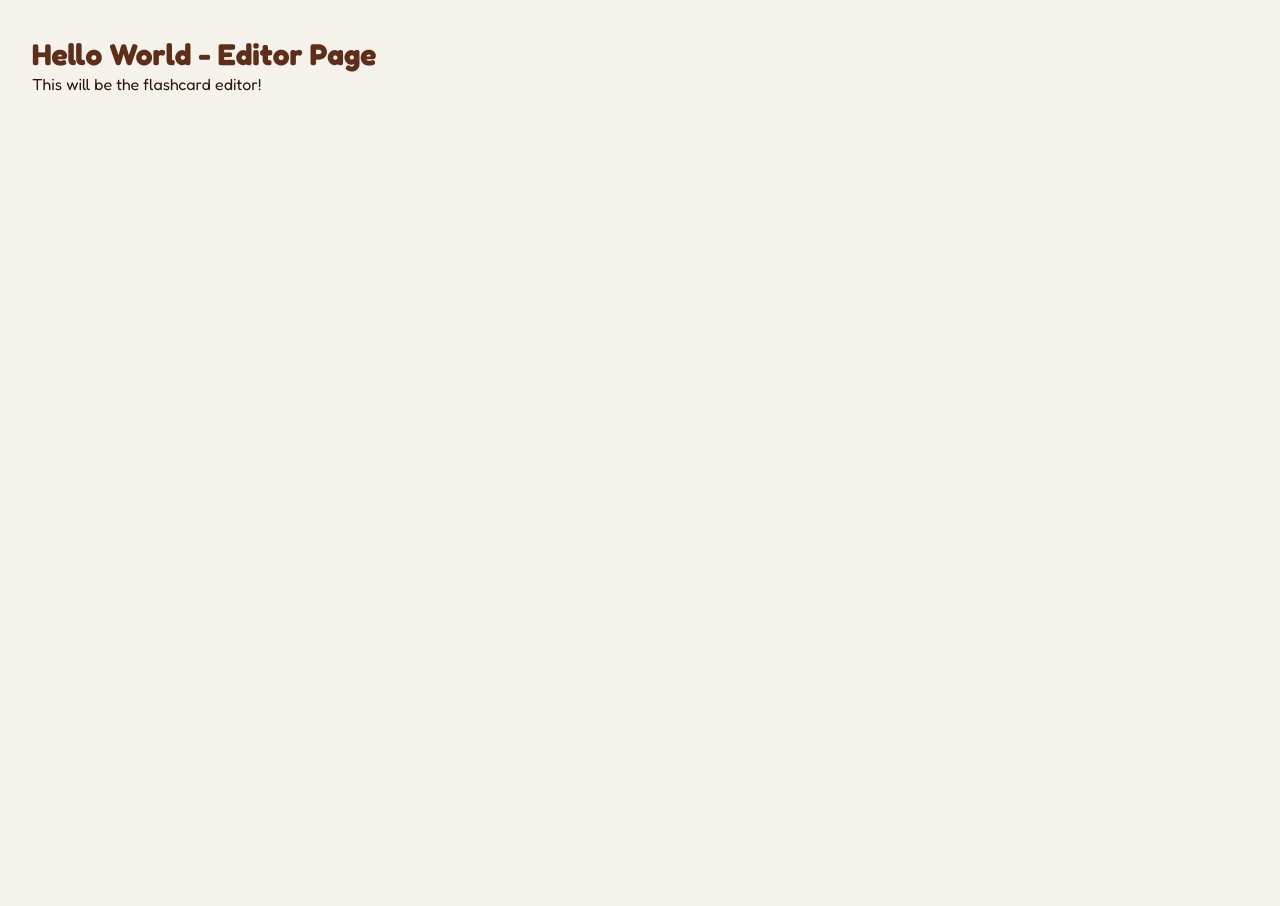
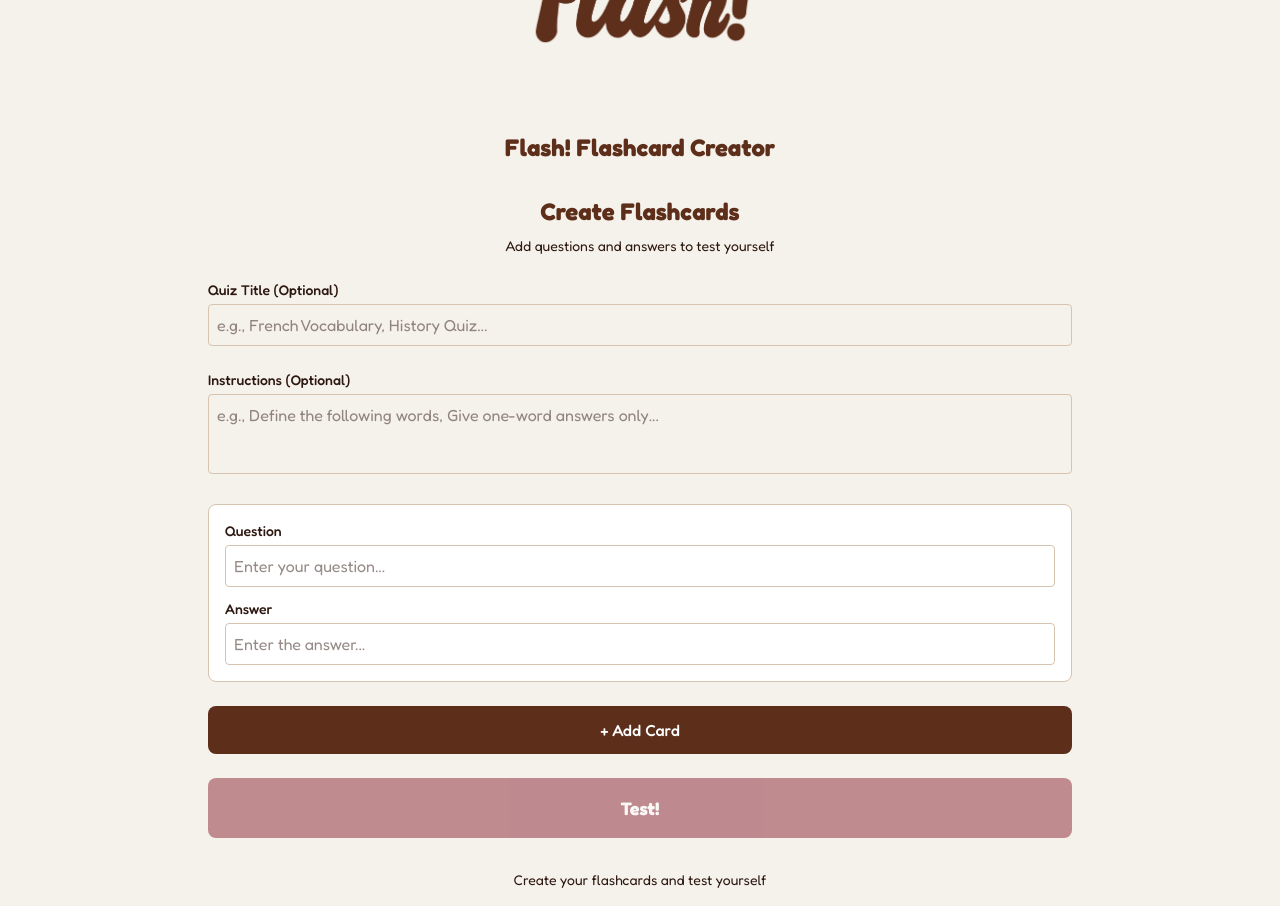
Before and after one commit to GeorgeTownley/Flash, a Next.js app: page /editor in a window 1280 px wide. Shown: the part 140-1046 px from the top of the page. Before the commit the page ends 800 px from the top, so only its background shows below. Built offline with nearby package versions, Linux system fonts and the light colour scheme.

Commit message:
restructure and improve flashcards and coordinator

```diff
--- /dev/null
+++ b/src/app/components/AddCardButton.tsx
@@ -0,0 +1,17 @@
+"use client";
+
+interface AddCardButtonProps {
+  onClick: () => void;
+}
+
+export default function AddCardButton({ onClick }: AddCardButtonProps) {
+  return (
+    <button
+      onClick={onClick}
+      className="w-full p-3 rounded-lg font-medium text-white transition-all hover:opacity-90"
+      style={{ backgroundColor: "var(--color-flash-primary)" }}
+    >
+      + Add Card
+    </button>
+  );
+}
--- /dev/null
+++ b/src/app/components/FlashCardItem.tsx
@@ -0,0 +1,114 @@
+// components/FlashCardItem.tsx
+"use client";
+
+import { useState } from "react";
+
+interface Flashcard {
+  id: string;
+  question: string;
+  answer: string;
+}
+
+interface FlashCardItemProps {
+  card: Flashcard;
+  cardNumber: number;
+  onUpdate: (field: "question" | "answer", value: string) => void;
+  onDelete: () => void;
+  canDelete: boolean;
+}
+
+export default function FlashCardItem({
+  card,
+  cardNumber,
+  onUpdate,
+  onDelete,
+  canDelete,
+}: FlashCardItemProps) {
+  const [isDeleting, setIsDeleting] = useState(false);
+  const [isHovered, setIsHovered] = useState(false);
+
+  const handleDelete = () => {
+    if (isDeleting) return; // Prevent double clicks
+    setIsDeleting(true);
+    // Wait for fade animation, then actually delete
+    setTimeout(() => {
+      onDelete();
+    }, 600);
+  };
+
+  return (
+    <div
+      className="relative"
+      onMouseEnter={() => setIsHovered(true)}
+      onMouseLeave={() => setIsHovered(false)}
+    >
+      <div
+        className={`p-4 rounded-lg border transition-all duration-600 ease-out ${
+          isDeleting
+            ? "opacity-0 scale-90 pointer-events-none"
+            : "opacity-100 scale-100"
+        }`}
+        style={{
+          backgroundColor: "var(--color-flash-card)",
+          borderColor: "var(--color-flash-border)",
+        }}
+      >
+        <div className="space-y-3">
+          <div>
+            <label
+              className="block text-sm font-medium mb-1"
+              style={{ color: "var(--color-flash-text)" }}
+            >
+              Question
+            </label>
+            <input
+              type="text"
+              value={card.question}
+              onChange={(e) => onUpdate("question", e.target.value)}
+              placeholder="Enter your question..."
+              className="w-full p-2 border rounded focus:outline-none focus:ring-2 focus:ring-[--color-flash-accent] transition-all duration-200"
+              style={{
+                borderColor: "var(--color-flash-border)",
+              }}
+            />
+          </div>
+
+          <div>
+            <label
+              className="block text-sm font-medium mb-1"
+              style={{ color: "var(--color-flash-text)" }}
+            >
+              Answer
+            </label>
+            <input
+              type="text"
+              value={card.answer}
+              onChange={(e) => onUpdate("answer", e.target.value)}
+              placeholder="Enter the answer..."
+              className="w-full p-2 border rounded focus:outline-none focus:ring-2 focus:ring-[--color-flash-accent] transition-all duration-200"
+              style={{
+                borderColor: "var(--color-flash-border)",
+              }}
+            />
+          </div>
+        </div>
+      </div>
+
+      {/* Delete button - positioned outside, only visible on hover */}
+      {canDelete && (
+        <button
+          onClick={handleDelete}
+          disabled={isDeleting}
+          className={`absolute -top-2 -right-2 w-6 h-6 rounded-full bg-red-500 hover:bg-red-600 text-white transition-all duration-200 flex items-center justify-center text-xs font-bold hover:scale-110 disabled:opacity-50 shadow-lg z-10 ${
+            isHovered || isDeleting
+              ? "opacity-100 scale-100"
+              : "opacity-0 scale-75"
+          }`}
+          title="Delete card"
+        >
+          ✕
+        </button>
+      )}
+    </div>
+  );
+}
--- /dev/null
+++ b/src/app/components/FlashcardEditor.tsx
@@ -0,0 +1,174 @@
+// components/FlashCardEditor.tsx
+"use client";
+
+import { useState } from "react";
+import FlashCardItem from "./FlashCardItem";
+import AddCardButton from "./AddCardButton";
+import StartTestButton from "./StartTestButton";
+
+interface Flashcard {
+  id: string;
+  question: string;
+  answer: string;
+}
+
+interface FlashCardEditorProps {
+  initialCards?: Flashcard[];
+  initialTitle?: string;
+  initialInstructions?: string;
+  onCardsChange?: (cards: Flashcard[]) => void;
+  onStartTest?: (data: {
+    cards: Flashcard[];
+    title?: string;
+    instructions?: string;
+  }) => void;
+}
+
+export default function FlashCardEditor({
+  initialCards = [{ id: "1", question: "", answer: "" }],
+  initialTitle = "",
+  initialInstructions = "",
+  onCardsChange,
+  onStartTest,
+}: FlashCardEditorProps) {
+  const [cards, setCards] = useState<Flashcard[]>(initialCards);
+  const [title, setTitle] = useState(initialTitle);
+  const [instructions, setInstructions] = useState(initialInstructions);
+
+  const addCard = () => {
+    const newCard: Flashcard = {
+      id: Date.now().toString(),
+      question: "",
+      answer: "",
+    };
+    const updatedCards = [...cards, newCard];
+    setCards(updatedCards);
+    onCardsChange?.(updatedCards);
+  };
+
+  const updateCard = (
+    id: string,
+    field: "question" | "answer",
+    value: string
+  ) => {
+    const updatedCards = cards.map((card) =>
+      card.id === id ? { ...card, [field]: value } : card
+    );
+    setCards(updatedCards);
+    onCardsChange?.(updatedCards);
+  };
+
+  const deleteCard = (id: string) => {
+    if (cards.length > 1) {
+      const updatedCards = cards.filter((card) => card.id !== id);
+      setCards(updatedCards);
+      onCardsChange?.(updatedCards);
+    }
+  };
+
+  const handleStartTest = () => {
+    const validCards = cards.filter(
+      (card) => card.question.trim() && card.answer.trim()
+    );
+
+    if (validCards.length === 0) {
+      alert("Add some cards first!");
+      return;
+    }
+
+    const testData = {
+      cards: validCards,
+      title: title || undefined,
+      instructions: instructions || undefined,
+    };
+
+    if (onStartTest) {
+      onStartTest(testData);
+    } else {
+      // Default behavior - generate URL and log
+      const encoded = btoa(JSON.stringify(testData));
+      const testUrl = `/quiz/${encoded}`;
+      console.log("Test URL:", testUrl);
+      alert(`Test URL generated! Check console for now.`);
+    }
+  };
+
+  const hasValidCards = cards.some(
+    (card) => card.question.trim() && card.answer.trim()
+  );
+
+  return (
+    <div className="flex flex-col items-center p-4 space-y-6 w-full max-w-md mx-auto md:max-w-2xl lg:max-w-4xl">
+      {/* Header */}
+      <div className="text-center space-y-2">
+        <h1
+          className="text-2xl font-bold"
+          style={{ color: "var(--color-flash-primary)" }}
+        >
+          Create Flashcards
+        </h1>
+        <p className="text-sm" style={{ color: "var(--color-flash-text)" }}>
+          Add questions and answers to test yourself
+        </p>
+      </div>
+
+      {/* Optional Title Input */}
+      <div className="w-full">
+        <label
+          className="block text-sm font-medium mb-1"
+          style={{ color: "var(--color-flash-text)" }}
+        >
+          Quiz Title (Optional)
+        </label>
+        <input
+          type="text"
+          value={title}
+          onChange={(e) => setTitle(e.target.value)}
+          placeholder="e.g., French Vocabulary, History Quiz..."
+          className="w-full p-2 border rounded focus:outline-none focus:ring-2 focus:ring-[--color-flash-accent]"
+          style={{ borderColor: "var(--color-flash-border)" }}
+        />
+      </div>
+
+      {/* Optional Instructions Input */}
+      <div className="w-full">
+        <label
+          className="block text-sm font-medium mb-1"
+          style={{ color: "var(--color-flash-text)" }}
+        >
+          Instructions (Optional)
+        </label>
+        <textarea
+          value={instructions}
+          onChange={(e) => setInstructions(e.target.value)}
+          placeholder="e.g., Define the following words, Give one-word answers only..."
+          className="w-full p-2 border rounded focus:outline-none focus:ring-2 focus:ring-[--color-flash-accent] h-20 resize-none"
+          style={{ borderColor: "var(--color-flash-border)" }}
+        />
+      </div>
+
+      {/* Cards */}
+      <div className="w-full space-y-4">
+        {cards.map((card, index) => (
+          <div key={card.id} className="transition-all duration-300 ease-out">
+            <FlashCardItem
+              card={card}
+              cardNumber={index + 1}
+              onUpdate={(field: "question" | "answer", value: string) =>
+                updateCard(card.id, field, value)
+              }
+              onDelete={() => deleteCard(card.id)}
+              canDelete={cards.length > 1}
+            />
+          </div>
+        ))}
+      </div>
+
+      {/* Add Card Button */}
+      <AddCardButton onClick={addCard} />
+
+      {/* Start Test Button */}
+      <StartTestButton onClick={handleStartTest} disabled={!hasValidCards} />
+    </div>
+  );
+}
--- /dev/null
+++ b/src/app/components/StartTestButton.tsx
@@ -0,0 +1,22 @@
+"use client";
+
+interface StartTestButtonProps {
+  onClick: () => void;
+  disabled?: boolean;
+}
+
+export default function StartTestButton({
+  onClick,
+  disabled = false,
+}: StartTestButtonProps) {
+  return (
+    <button
+      onClick={onClick}
+      disabled={disabled}
+      className="w-full p-4 rounded-lg font-bold text-white text-lg transition-all hover:opacity-90 disabled:opacity-50 disabled:cursor-not-allowed"
+      style={{ backgroundColor: "var(--color-flash-accent)" }}
+    >
+      Test!
+    </button>
+  );
+}
--- a/src/app/editor/page.tsx
+++ b/src/app/editor/page.tsx
@@ -1,7 +1,10 @@
+import FlashcardEditor from "../components/FlashcardEditor";
+
 export default function EditorPage() {
   return (
-    <div className="p-8">
-      <div className="relative w-32 h-32 mb-4">
+    <div className="flex flex-col items-center p-4 space-y-4">
+      {/* Logo */}
+      <div className="relative w-60 h-60">
         <img
           src="/flash.png"
           alt="Flash!"
@@ -19,14 +22,21 @@ export default function EditorPage() {
           }}
         />
       </div>
+
       <h1
-        className="text-3xl font-bold"
+        className="text-2xl font-bold text-center"
         style={{ color: "var(--color-flash-primary)" }}
       >
-        Hello World - Editor Page
+        Flash! Flashcard Creator
       </h1>
-      <p style={{ color: "var(--color-flash-text)" }}>
-        This will be the flashcard editor!
+
+      <FlashcardEditor />
+
+      <p
+        className="text-center text-sm"
+        style={{ color: "var(--color-flash-text)" }}
+      >
+        Create your flashcards and test yourself
       </p>
     </div>
   );
```
Also changed, not shown: public/flash.png.
